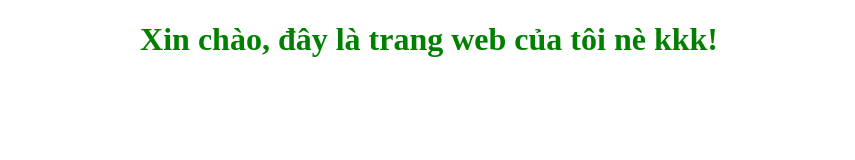
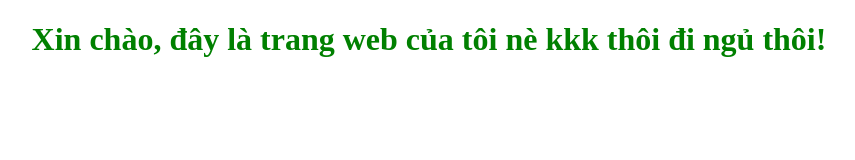
Before and after one commit to trumthosan/my-web-project, a plain HTML site: page index.html in a window 1280 px wide. Shown: the whole page, without its empty margins (211-1066 px from the left). Drawn offline with Linux system fonts and the light colour scheme.

Commit message:
Update index.html

```diff
--- a/index.html
+++ b/index.html
@@ -7,6 +7,6 @@
     <link rel="stylesheet" href="style.css">
 </head>
 <body>
-    <h1>Xin chào, đây là trang web của tôi nè kkk!</h1>
+    <h1>Xin chào, đây là trang web của tôi nè kkk thôi đi ngủ thôi!</h1>
 </body>
 </html>
```
